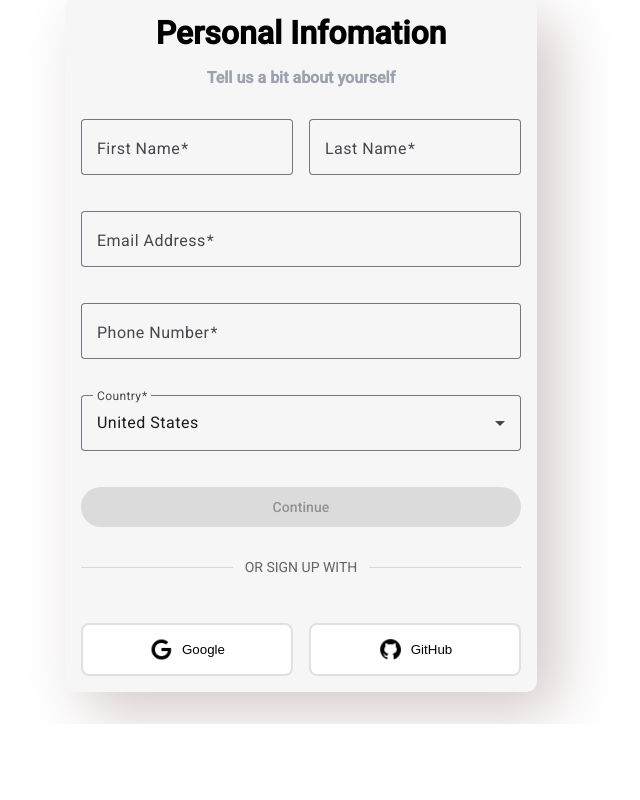
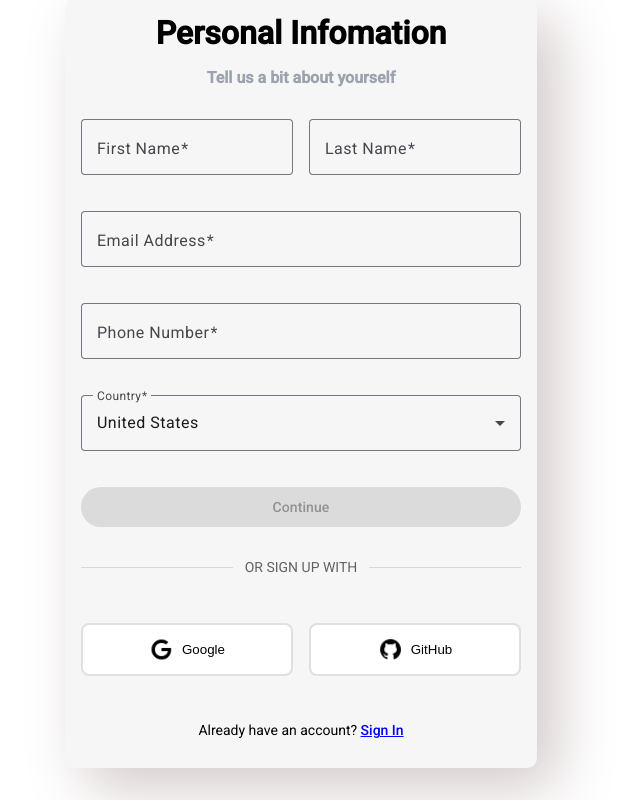
Before and after one commit to realpj10101/exvora, an Angular app in the folder client/: page /account/register in a window 1280 px wide. Shown: the part 435-1235 px from the top of the page, without its empty margins (339-979 px from the left). Before the commit the page ends 1159 px from the top, so only its background shows below. Built offline with nearby package versions, Linux system fonts and the light colour scheme.

Commit message:
finish register page

```diff
--- a/client/src/app/components/account/register/register.component.html
+++ b/client/src/app/components/account/register/register.component.html
@@ -74,7 +74,7 @@
     </mat-form-field>
     <mat-form-field appearance="outline">
       <mat-label>Phone Number</mat-label>
-      <input type="text" [formControl]="PhoneNumberCtrl" matInput>
+      <input type="tel" [formControl]="PhoneNumberCtrl" matInput appPhoneFormat>
       @if (PhoneNumberCtrl.hasError("required")) {
       <mat-error>This field is required</mat-error>
       }
@@ -112,8 +112,11 @@
         <span>GitHub</span>
       </button>
     </div>
+
+    <div class="signin">
+      <p>Already have an account? <a href="account/login">Sign In</a></p>
+    </div>
   </form>
-
   }
   @else if (step == 2) {
   <form class="security">
@@ -171,6 +174,10 @@
     @if (passwrodsNotMatch) {
     <mat-error>Passwords do not match</mat-error>
     }
+
+    <div class="signin">
+      <p>Already have an account? <a href="account/login">Sign In</a></p>
+    </div>
   </form>
   }
 </section>
--- a/client/src/app/components/account/register/register.component.scss
+++ b/client/src/app/components/account/register/register.component.scss
@@ -287,5 +287,14 @@
     }
   }
 
+  .signin {
+    text-align: center;
+    font-size: 0.875rem;
+    margin-top: 1rem;
 
+    a {
+      color: blue;
+      font-weight: 500;
+    }
+  }
 }
--- a/client/src/app/components/account/register/register.component.ts
+++ b/client/src/app/components/account/register/register.component.ts
@@ -9,13 +9,16 @@ import { MatInputModule } from '@angular/material/input';
 import { MatFormFieldModule } from '@angular/material/form-field';
 import { MatButtonModule } from '@angular/material/button';
 import { MatDividerModule } from '@angular/material/divider';
+import { PhoneFormatDirective } from '../../../directives/phone-format.directive';
+import { RouterModule } from '@angular/router';
 
 @Component({
   selector: 'app-register',
+  standalone: true,
   imports: [
     FormsModule, ReactiveFormsModule, CommonModule,
     MatIconModule, MatSelectModule, MatInputModule,
-     MatFormFieldModule, MatButtonModule, MatDividerModule
+     MatFormFieldModule, MatButtonModule, MatDividerModule, PhoneFormatDirective, RouterModule
   ],
   templateUrl: './register.component.html',
   styleUrl: './register.component.scss'
--- /dev/null
+++ b/client/src/app/directives/phone-format.directive.ts
@@ -0,0 +1,48 @@
+import { Directive, ElementRef, HostListener, inject } from '@angular/core';
+import { NgControl } from '@angular/forms';
+
+@Directive({
+  selector: '[appPhoneFormat]'
+})
+export class PhoneFormatDirective {
+  private _el = inject(ElementRef);
+  private _control = inject(NgControl);
+
+  @HostListener('input', ['$event'])
+  onInputChange(event: any): void {
+    const input = this._el.nativeElement;
+    const rawValue = input.value.replace(/\D/g, '');
+
+    let formatted = this.formatPhone(rawValue);
+    input.value = formatted;
+
+    // set value back to the FormControl
+    if (this._control?.control) {
+      this._control.control.setValue(rawValue);
+    }
+  }
+
+  private formatPhone(value: string): string {
+    if (!value) return '';
+
+    // Iran mobile (starts with 98 or 0) → +98 912 123 4567 or 0912 123 4567
+    if (value.startsWith('98')) {
+      return `+98 ${value.substring(2, 5)} ${value.substring(5, 8)} ${value.substring(8, 12)}`.trim();
+    }
+
+    if (value.startsWith('0') && value.length >= 11) {
+      return `${value.substring(0, 4)} ${value.substring(4, 7)} ${value.substring(7, 11)}`.trim();
+    }
+
+    // US format → +1 (123) 456-7890 or 123-456-7890
+    if (value.startsWith('1') && value.length >= 11) {
+      return `+1 (${value.substring(1, 4)}) ${value.substring(4, 7)}-${value.substring(7, 11)}`.trim();
+    }
+
+    if (value.length === 10) {
+      return `(${value.substring(0, 3)}) ${value.substring(3, 6)}-${value.substring(6, 10)}`;
+    }
+
+    return value;
+  }
+}
```
Also changed, not shown: 1 other file (tests, documents, lock files or other folders).
